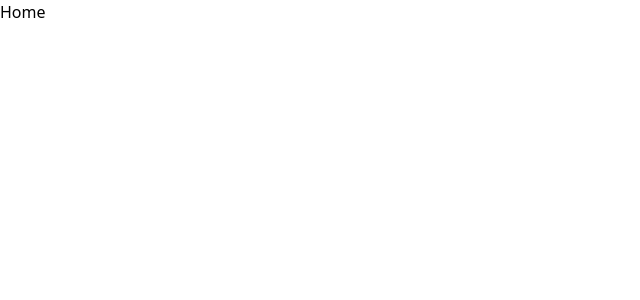
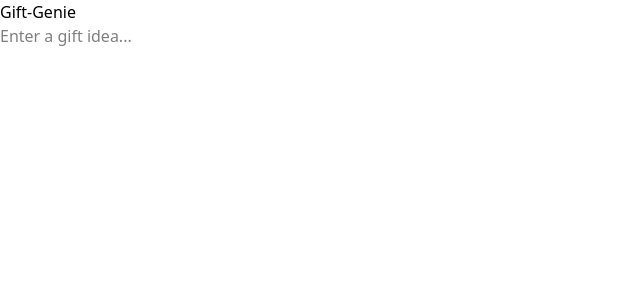
Before and after one commit to leandrosousaljs/gift-genie, a Next.js app: page / in a window 1280 px wide. Shown: the top 300 px of the page, without its empty margins (0-640 px from the left). Built offline with nearby package versions, Linux system fonts and the light colour scheme.

Commit message:
feat: update Home component to display title and input for gift ideas

```diff
--- a/app/page.tsx
+++ b/app/page.tsx
@@ -1,3 +1,10 @@
 export default function Home() {
-  return <div>Home</div>;
+  return (
+    <div>
+      <h1>Gift-Genie</h1>
+      <label>
+        <input type="text" id="gift-idea" name="gift-idea" placeholder="Enter a gift idea..." />
+      </label>
+    </div>
+  );
 }
```
